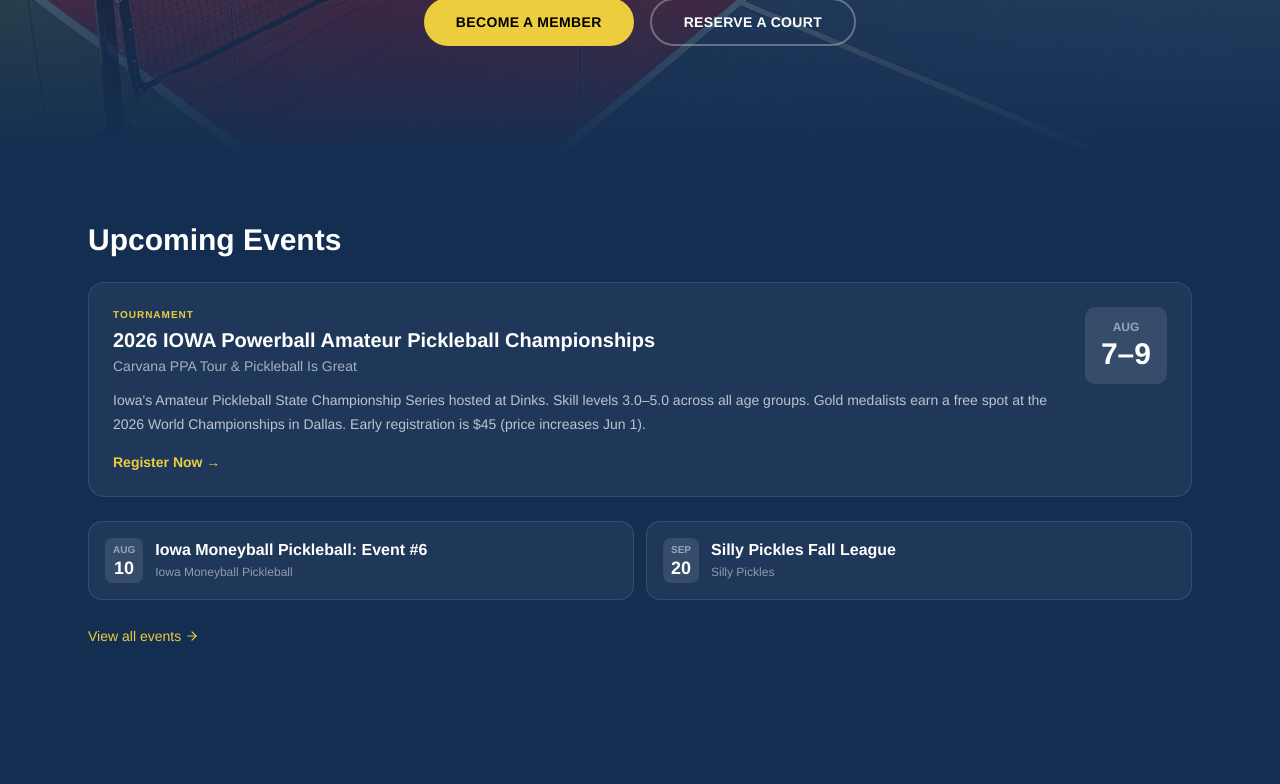
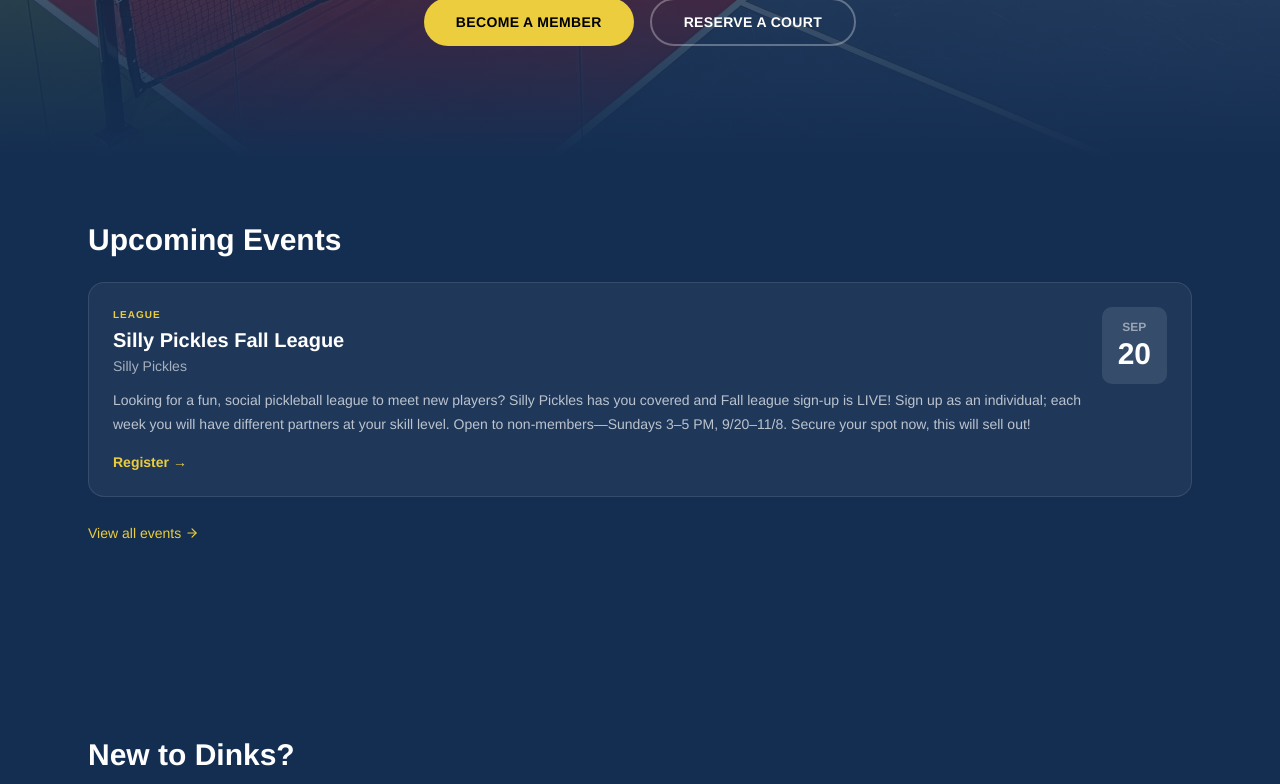
Before and after one commit to jared-christensen/dinks, a Next.js app: page / in a window 1280 px wide. Shown: the part 591-1375 px from the top of the page. Built offline with nearby package versions, Linux system fonts and the light colour scheme.

Commit message:
Clean out past events from UPCOMING_EVENTS

```diff
--- a/constants/events.ts
+++ b/constants/events.ts
@@ -13,106 +13,6 @@ export interface UpcomingEvent {
 }
 
 export const UPCOMING_EVENTS: UpcomingEvent[] = [
-  {
-    title: "Dink for Heart",
-    organizer: "Iowa Heart Foundation",
-    type: "tournament",
-    date: "2026-05-02",
-    dateLabel: "May",
-    dateValue: "2",
-    description:
-      "Help support this fundraiser to purchase AEDs to be placed near central Iowa pickleball courts.",
-    ctaLabel: "Register",
-    ctaUrl: "https://birdease.com/33982",
-  },
-  {
-    title: "World of Pickleball $2,000 Prize Tournament",
-    organizer: "World of Pickleball",
-    type: "tournament",
-    date: "2026-05-24",
-    dateLabel: "May",
-    dateValue: "22–24",
-    description: "$2,000 prize tournament hosted at Dinks.",
-    ctaLabel: "Register",
-    ctaUrl:
-      "https://pickleballtournaments.com/tournaments/world-of-pickleball-des-moines-2-000-1",
-  },
-  {
-    title: "Iowa Senior Games",
-    organizer: "Iowa Games",
-    type: "tournament",
-    date: "2026-06-04",
-    dateLabel: "Jun",
-    dateValue: "3–4",
-    description: "Pickleball competition as part of the Iowa Senior Games.",
-    ctaLabel: "Register",
-    ctaUrl: "https://event.iowagames.org/isg-pickleball/detail",
-  },
-  {
-    title: "Iowa Summer Games",
-    organizer: "Iowa Games",
-    type: "tournament",
-    date: "2026-07-12",
-    dateLabel: "Jul",
-    dateValue: "11–12",
-    description: "First time held at Dinks on dedicated pickleball courts!",
-    ctaLabel: "Register",
-    ctaUrl: "https://event.iowagames.org/sig-pickleball",
-  },
-  {
-    title: "Iowa Moneyball Pickleball",
-    organizer: "Iowa Moneyball Pickleball",
-    type: "tournament",
-    date: "2026-07-27",
-    dateLabel: "Jul",
-    dateValue: "27",
-    description:
-      "A team-format pickleball event at Dinks on Monday, July 27, starting at 5:30 PM. $60/team, capped at 16 teams, with a 4 game guarantee. Pool play followed by a bracket, and all teams make the tournament. Top 3 places paid out. Contact Nathan Blocker at (515) 571-9953 or iowamoneyball@gmail.com to sign up.",
-    ctaLabel: "Contact to Register",
-    ctaUrl: "mailto:iowamoneyball@gmail.com",
-    secondaryCtaLabel: "Follow on Facebook",
-    secondaryCtaUrl: "https://www.facebook.com/profile.php?id=61591969192008",
-  },
-  {
-    title: "Paddles for a Purpose: Pickleball Event",
-    organizer: "Ronald McDonald House Charities of Central Iowa",
-    type: "tournament",
-    date: "2026-08-06",
-    dateLabel: "Aug",
-    dateValue: "6",
-    description:
-      "The second annual Pickleball Tournament in support of RMHCCI, hosted by their Young Professionals Committee. A day of friendly competition to help Keep Families Close, 4:30–6:30 PM. $100/team (tournament and/or free play). Bring your own equipment!",
-    ctaLabel: "Register",
-    ctaUrl:
-      "https://www.rmhdesmoines.org/events/details?id=2448a3c9-6207-4c15-9f5d-57c9908e4016",
-  },
-  {
-    title: "2026 IOWA Powerball Amateur Pickleball Championships",
-    organizer: "Carvana PPA Tour & Pickleball Is Great",
-    type: "tournament",
-    date: "2026-08-09",
-    dateLabel: "Aug",
-    dateValue: "7–9",
-    description:
-      "Iowa's Amateur Pickleball State Championship Series hosted at Dinks. Skill levels 3.0–5.0 across all age groups. Gold medalists earn a free spot at the 2026 World Championships in Dallas. Early registration is $45 (price increases Jun 1).",
-    ctaLabel: "Register Now",
-    ctaUrl:
-      "https://pickleballtournaments.com/tournaments/2026-iowa-powerball-amateur-pickleball-championships-powered-by-carvana-ppa-tour-and-pig",
-  },
-  {
-    title: "Iowa Moneyball Pickleball: Event #6",
-    organizer: "Iowa Moneyball Pickleball",
-    type: "tournament",
-    date: "2026-08-10",
-    dateLabel: "Aug",
-    dateValue: "10",
-    description:
-      "A team-format pickleball event at Dinks on Monday, August 10, starting at 5:30 PM. $60/team. Two divisions this time: Open (scores not entered into DUPR) and 9.0 DUPR cap (scores entered into DUPR), each with a minimum of 8 and maximum of 12 teams. Top 2 teams in each division earn a payout. Contact Nathan Blocker at (515) 571-9953 or iowamoneyball@gmail.com to sign up.",
-    ctaLabel: "Contact to Register",
-    ctaUrl: "mailto:iowamoneyball@gmail.com",
-    secondaryCtaLabel: "Follow on Facebook",
-    secondaryCtaUrl: "https://www.facebook.com/profile.php?id=61591969192008",
-  },
   {
     title: "Silly Pickles Fall League",
     organizer: "Silly Pickles",
```
